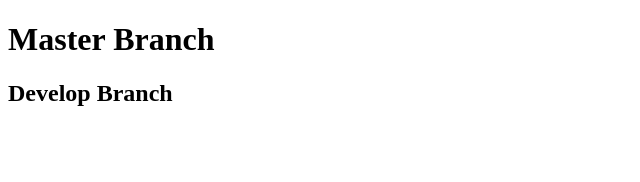
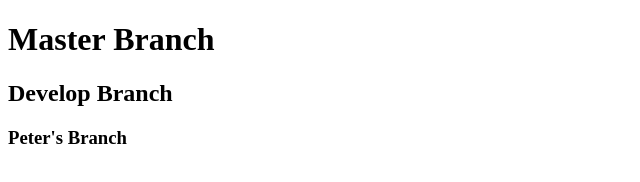
Before and after one commit to grimmerjeremy/teamGit, a plain HTML site: page index.html in a window 1280 px wide. Shown: the whole page, without its empty margins (0-640 px from the left). Drawn offline with Linux system fonts and the light colour scheme.

Commit message:
peter's branch

```diff
--- a/index.html
+++ b/index.html
@@ -9,5 +9,6 @@
 <body>
     <h1>Master Branch</h1>
     <h2>Develop Branch</h2>
+    <h3>Peter's Branch</h3>
 </body>
 </html>
```
